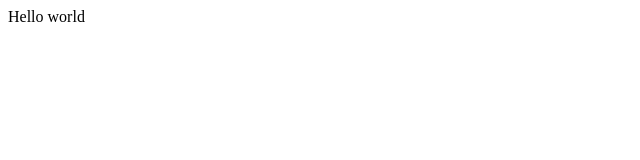
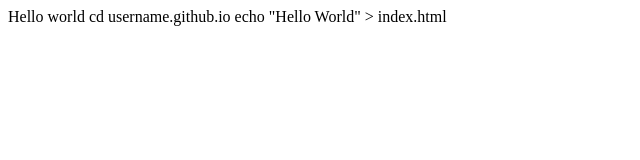
Before and after one commit to chrisitnejsy/ChristineTafe.github.io, a plain HTML site: page index.html in a window 1280 px wide. Shown: the whole page, without its empty margins (0-640 px from the left). Drawn offline with Linux system fonts and the light colour scheme.

Commit message:
Update index.html

```diff
--- a/index.html
+++ b/index.html
@@ -13,3 +13,7 @@
 </body>
 
 </html>
+
+cd username.github.io
+
+echo "Hello World" > index.html
```
